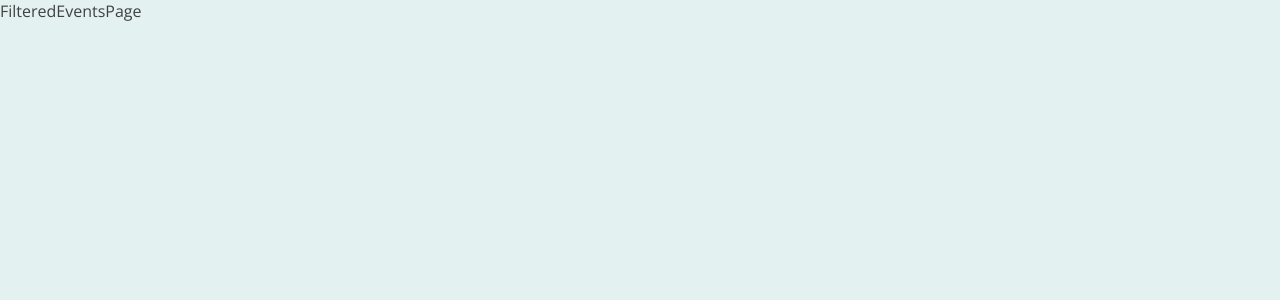
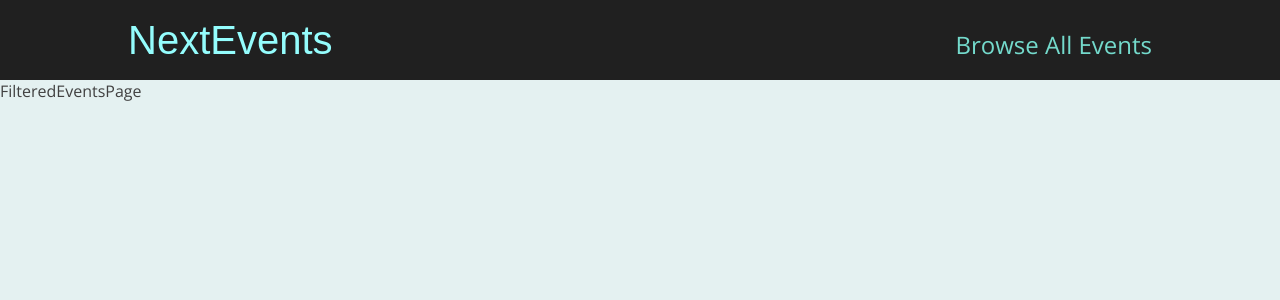
Before and after one commit to kpirabaharan/Next-JS, a Next.js app in the folder section-4-file-based-project/: page /events/e2 in a window 1280 px wide. Shown: the top 300 px of the page. Built offline with nearby package versions, Linux system fonts and the light colour scheme.

Commit message:
Section 4: Created Wrapper Component for Generic Layout with Navbar
Signed-off-by: Keeshigan Pirabaharan <kpirabaharan3@gmail.com>

```diff
--- /dev/null
+++ b/section-4-file-based-project/components/layout/Layout.jsx
@@ -0,0 +1,12 @@
+import MainHeader from './MainHeader';
+
+const Layout = (props) => {
+  return (
+    <>
+      <MainHeader />
+      <main>{props.children}</main>
+    </>
+  );
+};
+
+export default Layout;
--- /dev/null
+++ b/section-4-file-based-project/components/layout/MainHeader.jsx
@@ -0,0 +1,23 @@
+import React from 'react';
+import Link from 'next/link';
+
+import classes from './MainHeader.module.css';
+
+const MainHeader = () => {
+  return (
+    <header className={classes.header}>
+      <div className={classes.logo}>
+        <Link href={'/'}>NextEvents</Link>
+      </div>
+      <nav className={classes.navigation}>
+        <ul>
+          <li>
+            <Link href={'/events'}>Browse All Events</Link>
+          </li>
+        </ul>
+      </nav>
+    </header>
+  );
+};
+
+export default MainHeader;
--- /dev/null
+++ b/section-4-file-based-project/components/layout/MainHeader.module.css
@@ -0,0 +1,41 @@
+.header {
+  width: 100%;
+  display: flex;
+  justify-content: space-between;
+  align-items: baseline;
+  padding: 1rem 10%;
+  height: 5rem;
+  background-color: #202020;
+}
+
+.logo {
+  font-size: 1.5rem;
+  color: white;
+  font-family: 'Fira', sans-serif;
+  height: 100%;
+  display: flex;
+  justify-content: center;
+  align-items: center;
+  color: #94fdfd;
+}
+
+.logo a {
+  text-decoration: none;
+  color: #94fdfd;
+}
+
+.navigation a {
+  text-decoration: none;
+  color: #74dacc;
+  font-size: 1rem;
+}
+
+@media (min-width: 768px) {
+  .logo {
+    font-size: 2.5rem;
+  }
+
+  .navigation a {
+    font-size: 1.5rem;
+  }
+}
--- a/section-4-file-based-project/pages/_app.js
+++ b/section-4-file-based-project/pages/_app.js
@@ -1,7 +1,12 @@
-import '../styles/globals.css'
+import '../styles/globals.css';
+import Layout from '../components/layout/Layout';
 
 function MyApp({ Component, pageProps }) {
-  return <Component {...pageProps} />
+  return (
+    <Layout>
+      <Component {...pageProps} />
+    </Layout>
+  );
 }
 
-export default MyApp
+export default MyApp;
```
